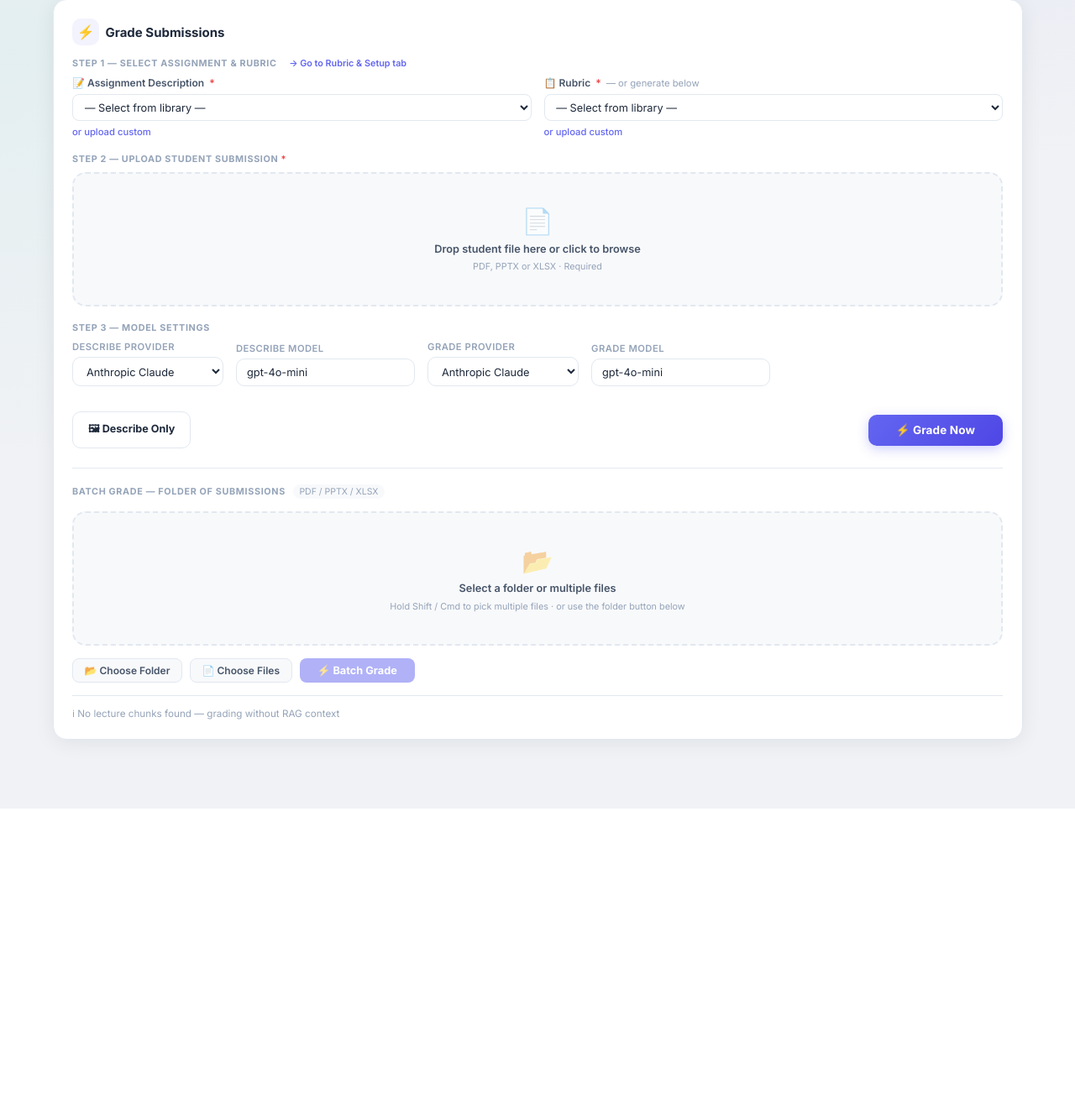
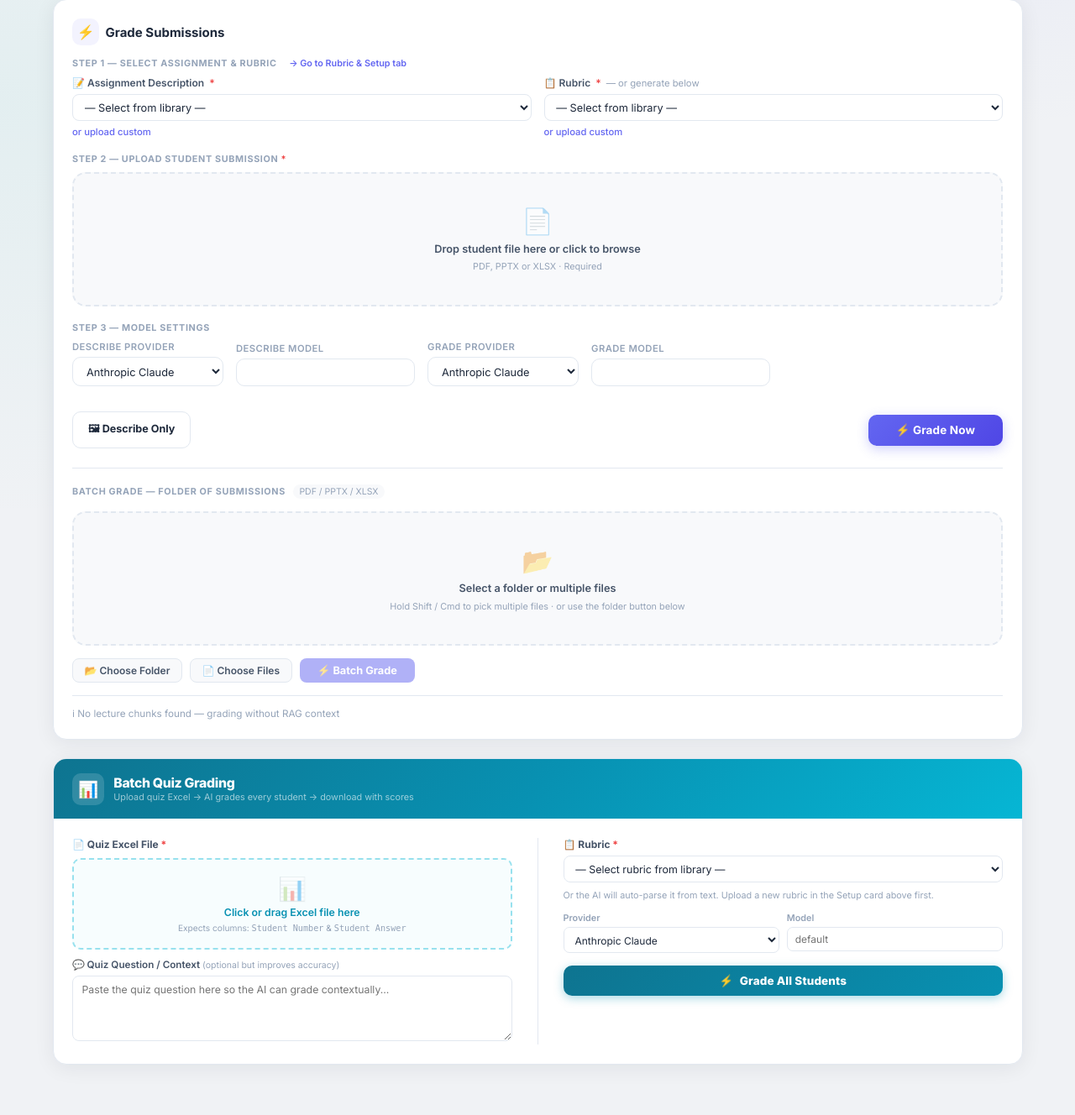
Before and after one commit to dereklee1031/Final-AI-Auto_Grader, a Flask app: page / in a window 1280 px wide. Shown: the part 178-1506 px from the top of the page at 84% size. Before the commit the page ends 1141 px from the top, so only its background shows below. Run offline with Flask 3, Linux system fonts and the light colour scheme; data that the repository does not hold is empty.

Commit message:
Fix: batch quiz visible in grading tab, model defaults to Claude
- Remove display:none from batchQuizCard (grading tab = default, starts visible)
- Fix describe_model and grade_model default values to use first provider
  (anthropic/claude-sonnet-4-6) instead of hardcoded openai/gpt-4o-mini

Co-Authored-By: Claude Sonnet 4.6 <noreply@anthropic.com>

```diff
--- a/scripts/web/templates/index.html
+++ b/scripts/web/templates/index.html
@@ -422,7 +422,7 @@ button{font-family:var(--font);cursor:pointer}
           </div>
           <div class="config-group">
             <label>Describe Model</label>
-            <input type="text" name="describe_model" id="describeModelInput" value="{{ providers['openai'].model }}">
+            <input type="text" name="describe_model" id="describeModelInput" value="{{ providers.values()|first|attr('model') }}">
           </div>
           <div class="config-group">
             <label>Grade Provider</label>
@@ -434,7 +434,7 @@ button{font-family:var(--font);cursor:pointer}
           </div>
           <div class="config-group">
             <label>Grade Model</label>
-            <input type="text" name="grade_model" id="gradeModelInput" value="{{ providers['openai'].model }}">
+            <input type="text" name="grade_model" id="gradeModelInput" value="{{ providers.values()|first|attr('model') }}">
           </div>
         </div>
       </div>
@@ -1086,8 +1086,8 @@ button{font-family:var(--font);cursor:pointer}
     <div id="historyList"></div>
   </div>
 
-  <!-- ── Batch Quiz Grading (moved to grading tab) ── -->
-  <div class="card anim-in" id="batchQuizCard" style="display:none;margin-top:1.5rem;overflow:hidden;padding:0">
+  <!-- ── Batch Quiz Grading ── -->
+  <div class="card anim-in" id="batchQuizCard" style="margin-top:1.5rem;overflow:hidden;padding:0">
     <!-- Header -->
     <div style="background:linear-gradient(135deg,#0e7490,#0891b2,#06b6d4);padding:1.1rem 1.5rem;
                 display:flex;align-items:center;justify-content:space-between;flex-wrap:wrap;gap:.5rem">
```
